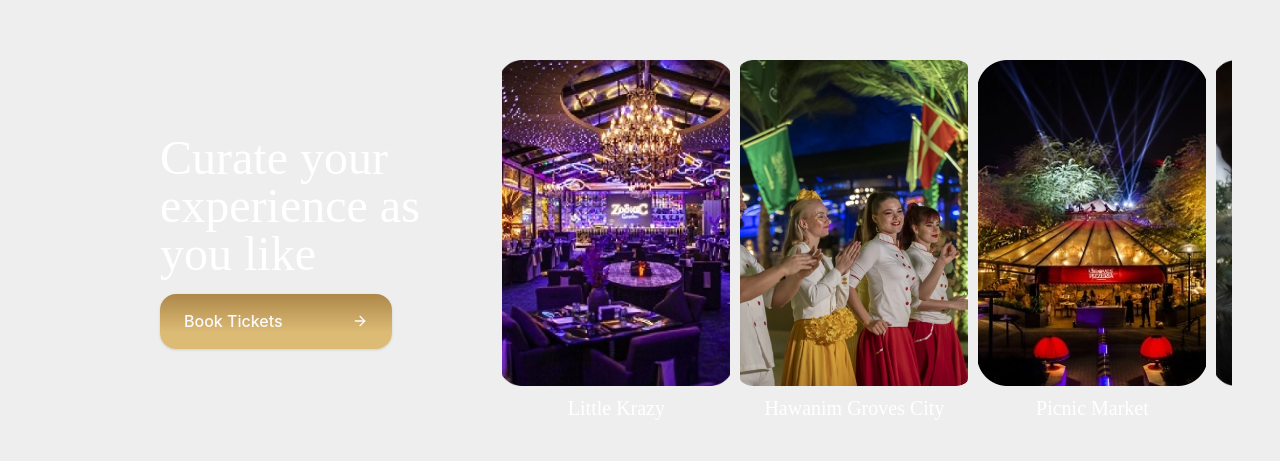
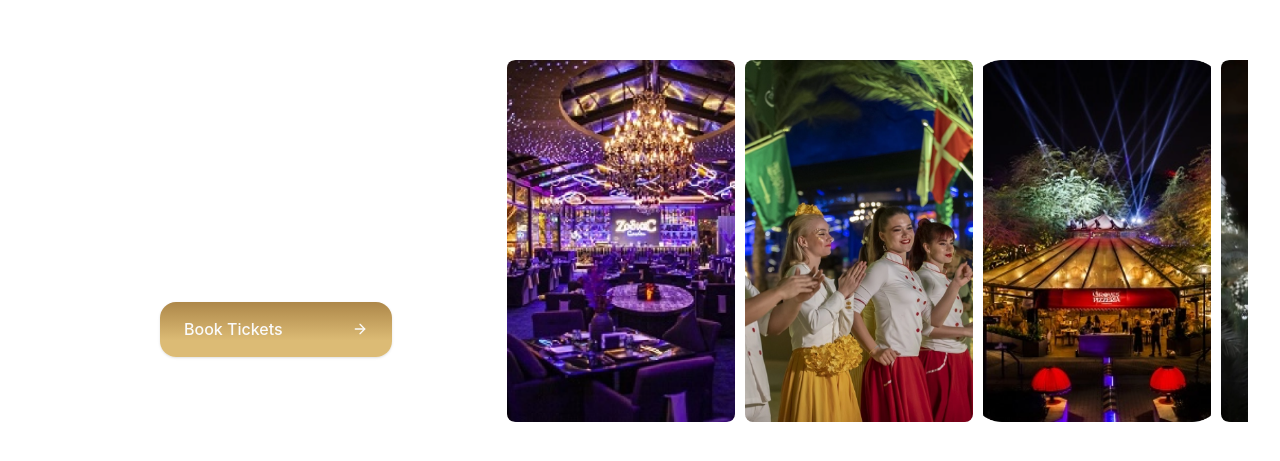
Before and after one commit to BishamKhan/The-Groove-Park, a Next.js app: page /experience in a window 1280 px wide. Shown: the part 159-620 px from the top of the page. Built offline with nearby package versions, Linux system fonts and the light colour scheme.

Commit message:
bugs fixes

```diff
--- a/src/app/about/page.tsx
+++ b/src/app/about/page.tsx
@@ -26,9 +26,6 @@
           <div className="absolute inset-0 flex items-center justify-center">
             <PlayCircle className="w-16 h-16 text-white opacity-80" />
           </div>
-          {/* <div className="absolute bottom-4 left-1/2 transform -translate-x-1/2">
-            <h2 className="text-3xl font-bold text-white drop-shadow-lg">The Groves</h2>
-          </div> */}
         </div>
         <div className="bg-[#2a3e1d] rounded-lg p-6 sm:p-8 flex flex-col sm:flex-row items-start sm:items-center justify-between gap-4">
           <div className="space-y-2">
--- a/src/app/experience/page.tsx
+++ b/src/app/experience/page.tsx
@@ -5,8 +5,8 @@
 
 const Experience = () => {
   return (
-    <div className=" min-h-screen text-white p-8 md:pl-40 flex flex-col md:flex-row items-center justify-between">
-      <div className="w-full md:w-[30%] mb-6 md:mb-0">
+    <div className="min-h-screen text-white p-4 md:pl-40 flex flex-col md:flex-row items-center justify-center">
+    <div className="w-full md:w-[30%] mb-4 md:mb-0 text-left">
       <h1 className="text-3xl md:text-5xl font-primaryFont mb-4">
         Curate your experience as you like
       </h1>
@@ -18,14 +18,14 @@
           background:
             "linear-gradient(180deg, rgba(173,135,73,1) 0%, rgba(220,187,117,1) 70%)",
         }}
-          className="py-2 px-6 w-[216px] h-[50px] md:w-[232px] md:h-[55px] rounded-full inline-flex justify-between items-center space-x-2 hover:bg-opacity-90 transition-colors"
+        className="py-2 px-6 w-[216px] mt-4 h-[50px] md:w-[232px] md:h-[55px] rounded-full inline-flex justify-between items-center space-x-2 hover:bg-opacity-90 transition-colors"
       >
-          <span className="text-[16px] font-secondaryFont ">Book Tickets</span>
+        <span className="text-[16px] font-secondaryFont">Book Tickets</span>
         <ArrowRight className="w-6 h-6" />
       </Button>
     </div>
 
-      <div className="w-full md:w-[70%]">
+    <div className="w-full md:w-[70%] mt-4 md:mt-0">
       <Carousel />
     </div>
   </div>
--- a/src/app/globals.css
+++ b/src/app/globals.css
@@ -13,14 +13,6 @@
   .text-balance {
     text-wrap: balance;
   }
-}
-
-.hideScroll {
-  scrollbar-width: none; /* For Firefox */
-}
-
-.hideScroll::-webkit-scrollbar {
-  display: none; /* For Chrome, Safari, and Edge */
 }
 
 @layer base {
--- a/src/components/carousel/index.tsx
+++ b/src/components/carousel/index.tsx
@@ -5,9 +5,6 @@
 
 import "swiper/css";
 import "swiper/css/pagination";
-
-import "./styles.css";
-
 import { Pagination, Navigation } from "swiper/modules";
 import Image from "next/image";
 
--- a/src/components/carousel/styles.css
+++ /dev/null
@@ -1,52 +0,0 @@
-#app {
-    height: 100%;
-  }
-  html,
-  body {
-    position: relative;
-    height: 100%;
-  }
-
-  body {
-    background: #eee;
-    font-family: Helvetica Neue, Helvetica, Arial, sans-serif;
-    font-size: 14px;
-    color: #000;
-    margin: 0;
-    padding: 0;
-  }
-
-  .swiper {
-    width: 100%;
-    height: 100%;
-  }
-
-  .swiper-slide {
-    text-align: center;
-    font-size: 18px;
-    background: #fff;
-
-    /* Center slide text vertically */
-    display: flex;
-    justify-content: center;
-    align-items: center;
-  }
-
-  .swiper-slide img {
-    display: block;
-    width: 100%;
-    height: 100%;
-    object-fit: cover;
-  }
-
-  .swiper-slide {
-    width: 60%;
-  }
-
-  .swiper-slide:nth-child(2n) {
-    width: 40%;
-  }
-
-  .swiper-slide:nth-child(3n) {
-    width: 20%;
-  }
--- a/src/components/footer/index.tsx
+++ b/src/components/footer/index.tsx
@@ -4,6 +4,16 @@
   return (
     <footer className="border-t text-white py-8 px-6 md:py-12 md:px-12">
       <div className="container mx-auto">
+        <div className="block md:hidden mb-8 flex justify-start">
+          <img
+            src="/assets/logo.png"
+            alt="The Groves Logo"
+            width={100}
+            height={40}
+            className="h-10 w-auto"
+          />
+        </div>
+
         <div className="md:grid md:grid-cols-3 md:gap-8">
           <div className="md:col-span-2">
             <h2 className="text-2xl font-primaryFont md:text-4xl  mb-6">
@@ -51,7 +61,9 @@
             </div>
           </div>
           <div className="mt-8 md:mt-0">
-            <h3 className="text-sm font-secondaryFont mb-2">DOWNLOAD THE GROVES APP</h3>
+            <h3 className="text-sm font-secondaryFont mb-2">
+              DOWNLOAD THE GROVES APP
+            </h3>
             <div className="flex space-x-4 mb-6">
               <Link
                 href="#"
@@ -64,7 +76,7 @@
                   {" "}
                   <path d="M318.7 268.7c-.2-36.7 16.4-64.4 50-84.8-18.8-26.9-47.2-41.7-84.7-44.6-35.5-2.8-74.3 20.7-88.5 20.7-15 0-49.4-19.7-76.4-19.7C63.3 141.2 4 184.8 4 273.5q0 39.3 14.4 81.2c12.8 36.7 59 126.7 107.2 125.2 25.2-.6 43-17.9 75.8-17.9 31.8 0 48.3 17.9 76.4 17.9 48.6-.7 90.4-82.5 102.6-119.3-65.2-30.7-61.7-90-61.7-91.9zm-56.6-164.2c27.3-32.4 24.8-61.9 24-72.5-24.1 1.4-52 16.4-67.9 34.9-17.5 19.8-27.8 44.3-25.6 71.9 26.1 2 49.9-11.4 69.5-34.3z" />{" "}
                 </svg>
-                <div className="font-secondaryFont " >
+                <div className="font-secondaryFont ">
                   <p className="text-[10px] md:text-[12px] leading-tight">
                     Download on the
                   </p>
@@ -83,7 +95,7 @@
                   width={24}
                   height={24}
                 />
-                <div className="font-secondaryFont " >
+                <div className="font-secondaryFont ">
                   <p className="text-[10px] md:text-[12px] leading-tight">
                     GET IT ON
                   </p>
@@ -95,8 +107,6 @@
             </div>
           </div>
         </div>
-
-        {/* Mobile-only sections */}
         <div className="md:hidden space-y-8 mt-8 font-secondaryFont ">
           <div>
             <h3 className="text-sm mb-2">LOCATION</h3>
@@ -135,8 +145,8 @@
           </div>
         </div>
 
-        <div className="mt-12 flex flex-col md:flex-row justify-between items-center">
-          <div className="mb-4 md:mb-0">
+        <div className="mt-12 flex flex-col md:flex-row justify-between items-start">
+          <div className="mb-4 md:mb-0 hidden md:block">
             <img
               src="/assets/logo.png"
               alt="The Groves Logo"
@@ -175,7 +185,7 @@
             <Link href="#" className="hover:underline">
               Privacy Policy
             </Link>
-            <p className="" >© 2023 The Groves for Entertainment</p>
+            <p className="">© 2023 The Groves for Entertainment</p>
           </div>
           <div className="flex space-x-2 mt-8 md:mt-0 ">
             <img src="/assets/visa.png" alt="Visa" width={40} height={24} />
--- a/src/components/navbar/index.tsx
+++ b/src/components/navbar/index.tsx
@@ -155,7 +155,7 @@
               English
             </Button>
           </div>
-          <div>
+          <div className="ml-3" >
           <Button
             variant="outline"
             className="font-secondaryFont "
@@ -173,35 +173,6 @@
           </Button>
           </div>
           </div>
-          {/* lang and button */}
-          {/* <div className="py-4 " >
-          <div className="relative mb-3">
-            <Button variant="ghost" className="text-gold flex items-center">
-              <ChevronDown className="h-4 w-4" />
-              <Image
-                src="/assets/flag.png"
-                alt="England flag"
-                width={33}
-                height={22}
-                className="mr-2 "
-              />
-              English
-            </Button>
-          </div>
-          <Button
-            variant="outline"
-            style={{
-              border: "none",
-              borderRadius: "16px",
-              width: "142px",
-              height: "48px",
-              background:
-                "linear-gradient(180deg, rgba(173,135,73,1) 0%, rgba(220,187,117,1) 070%)",
-            }}
-          >
-            Log in
-          </Button>
-          </div> */}
           <div className="flex items-center justify-start space-x-6 ml-4 mb-6">
             <img src="/assets/tiktok.png" className="h-6 w-6" />
             <img src="/assets/insta.png" className="h-6 w-6" />
```
Lines whose indentation alone changed are shown as unchanged.
